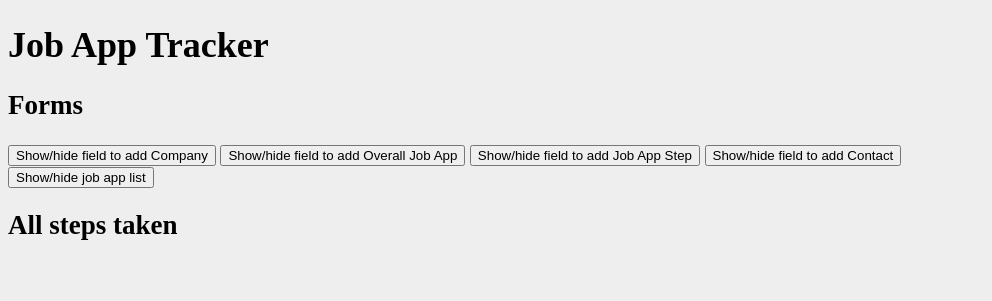
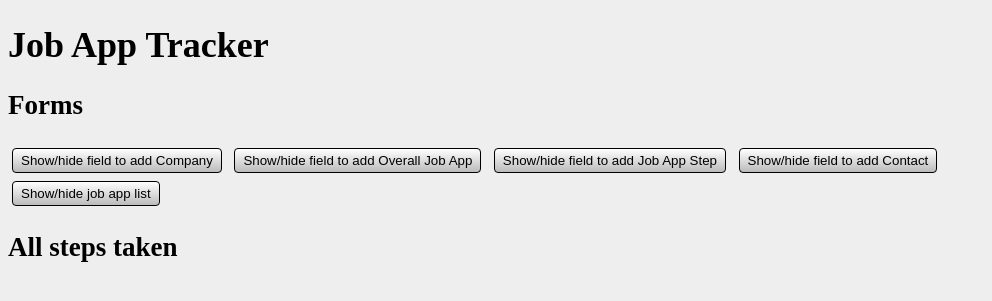
Before and after one commit to mengsarah/jobapps, a Django app: page /tracker/ in a window 1280 px wide. Shown: the top 301 px of the page, without its empty margins (0-992 px from the left). Run offline with Django 3.2, Linux system fonts and the light colour scheme; data that the repository does not hold is empty; some libraries are stand-ins or nearby versions.

Commit message:
enhance display

```diff
--- a/tracker/static/tracker/style.css
+++ b/tracker/static/tracker/style.css
@@ -1,9 +1,12 @@
 /*** VARIABLES FOR EVERYWHERE ***/
 :root {
     --dark-blue: darkblue; /* #00008B */
+    --dark-gray: #555;
     --dark-green: darkgreen; /* #006400 */
     --dark-red: darkred; /* #8B0000 */
+    --gray: #777;
     --light-blue: #ADB3E6;
+    --light-gray: #bbb;
     --light-green: lightgreen; /* #90EE90 */
     --light-red: lightcoral; /* #F08080 */
 }
@@ -21,7 +24,34 @@ label {
 
 /*** FUNCTIONAL/SPECIFIC ***/
 
+:focus {
+    outline: 0;
+    box-shadow: 0 0 0 0.1rem, /* hard, round outline */
+                0 0 0.1rem 0.1rem; /* the fuzzy part */
+}
+
+button, input[type="submit"] {
+    border: solid 1px black;
+    border-radius: 0.25rem;
+    background: linear-gradient(white, var(--light-gray));
+    color: black;
+    padding: 0.25rem 0.5rem;
+    margin: 0.25rem;
+}
+
+button:hover, button:focus {
+    background: linear-gradient(var(--light-gray), white);
+}
+
+button:active {
+    background: linear-gradient(var(--dark-gray), var(--gray));
+    color: white;
+}
+
 .collapsible {
+    border: dashed 2px;
+    padding-left: 1rem;
+    padding-right: 1rem;
     display: none;
 }
 
```
